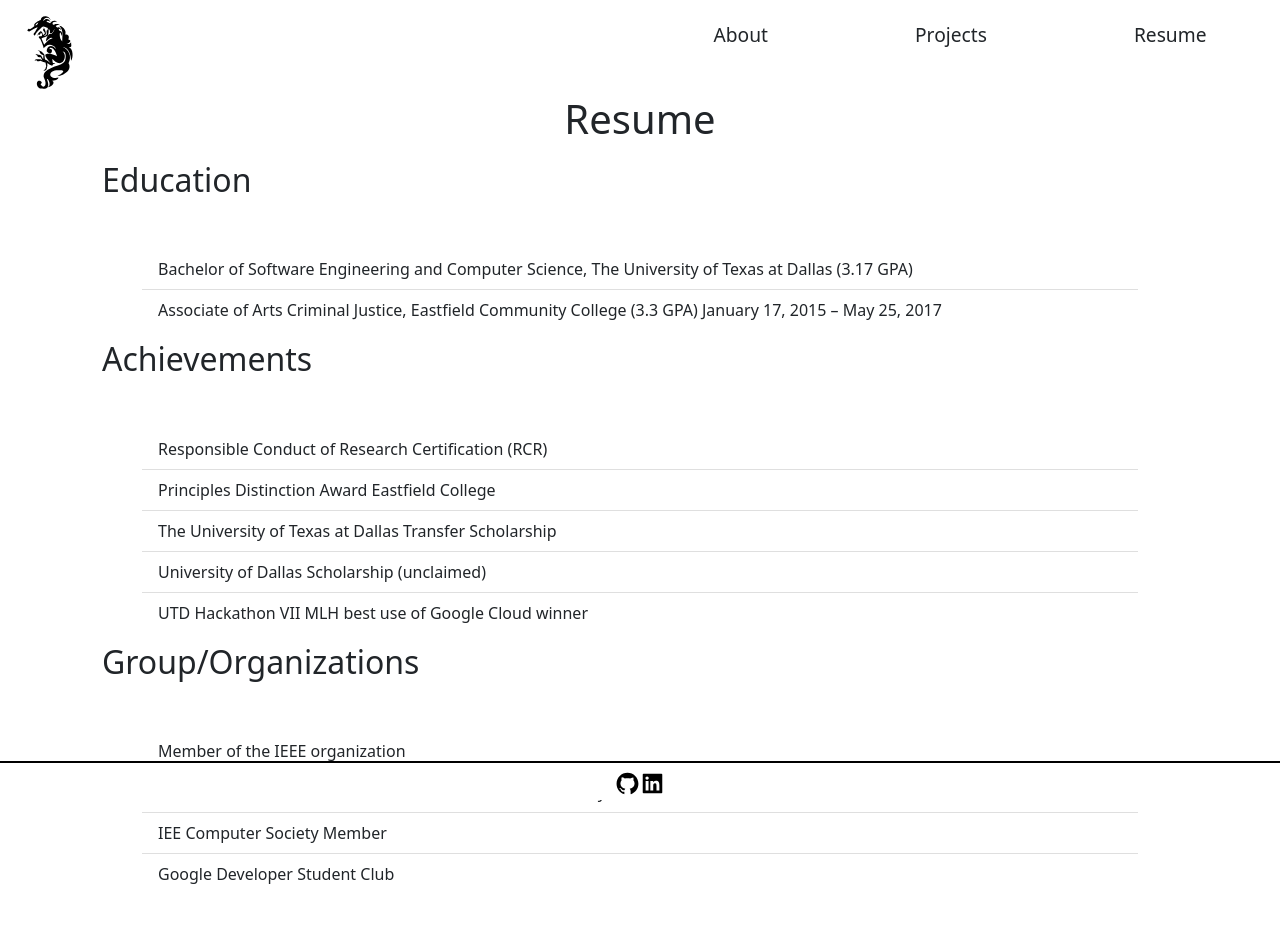
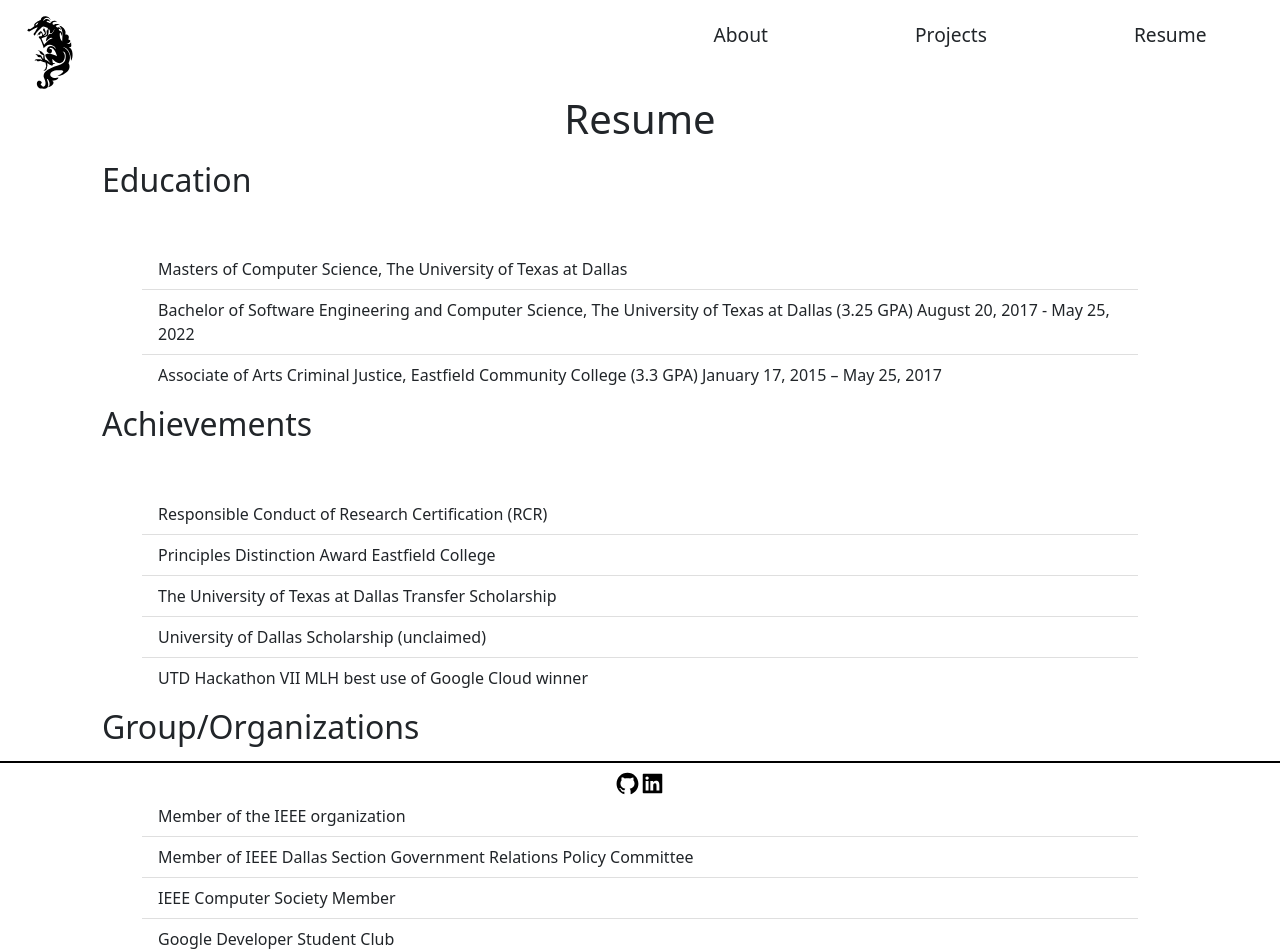
Before and after one commit to joe2475/portfolio, a React (Create React App) app: page /resume in a window 1280 px wide. Shown: the top 952 px of the page. Before the commit the page ends 894 px from the top, so only its background shows below. Built offline with nearby package versions, Linux system fonts and the light colour scheme.

Commit message:
Fixed grammer issues and added education

```diff
--- a/src/pages/about.page.jsx
+++ b/src/pages/about.page.jsx
@@ -9,8 +9,7 @@
       <div>
             <Container>
                 <h1>About</h1>
-            <p>I am a current Computer Science and Software Engineering student, with a domain application of information assurance, at the University of Texas at Dallas. While working toward my degree I also work full time as an IT consultant for a small business.
-                After graduation I plan on continuing my education by attending graduate school to first obtain my masters degree then my doctorate. </p>
+            <p>I am a former Computer Science and Software Engineering student, with a domain application of information assurance, at the University of Texas at Dallas. I work for Fidelity Investments as a associate software engineer. I go back for my masters degree here in the spring. Afterwards I plan on obtaining my doctorate degree. </p>
                 </Container>
         </div>
     )
--- a/src/pages/resume.page.jsx
+++ b/src/pages/resume.page.jsx
@@ -10,8 +10,11 @@
             <h1>Resume</h1>
             <h2 className='header'>Education</h2>
             <ListGroup className='list' variant="flush">
+            <ListGroup.Item>Masters of Computer Science, The University of Texas at Dallas
+                </ListGroup.Item>
                 <ListGroup.Item>Bachelor of Software Engineering and Computer Science, The University of Texas at Dallas
-                (3.17 GPA)</ListGroup.Item>
+                (3.25 GPA)
+                August 20, 2017 - May 25, 2022</ListGroup.Item>
                 <ListGroup.Item>Associate of Arts Criminal Justice, Eastfield Community College (3.3 GPA)
                 January 17, 2015 – May 25, 2017</ListGroup.Item>
             </ListGroup>
@@ -28,7 +31,7 @@
             <ListGroup className="list" variant="flush">
                 <ListGroup.Item>Member of the IEEE organization</ListGroup.Item>
                 <ListGroup.Item>Member of IEEE Dallas Section Government Relations Policy Committee</ListGroup.Item>
-                <ListGroup.Item>IEE Computer Society Member</ListGroup.Item>
+                <ListGroup.Item>IEEE Computer Society Member</ListGroup.Item>
                 <ListGroup.Item>Google Developer Student Club</ListGroup.Item>
             </ListGroup>
 
```
